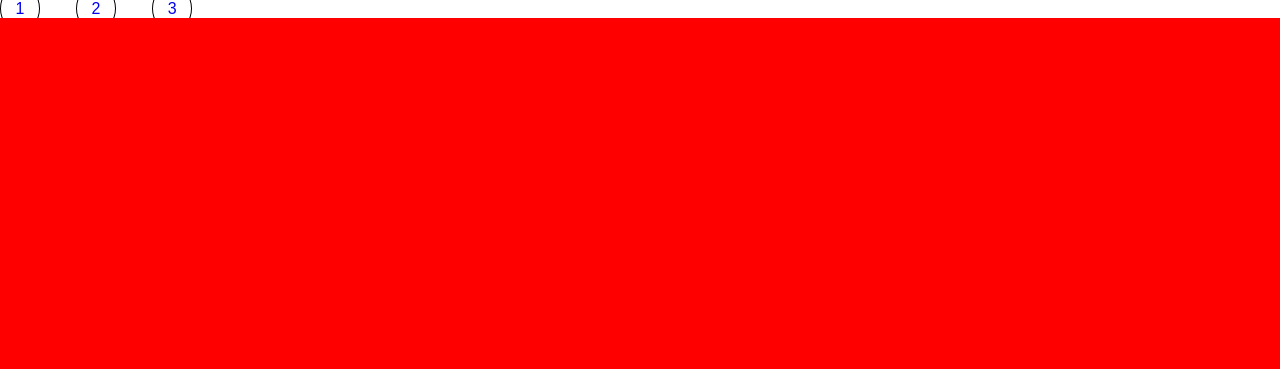
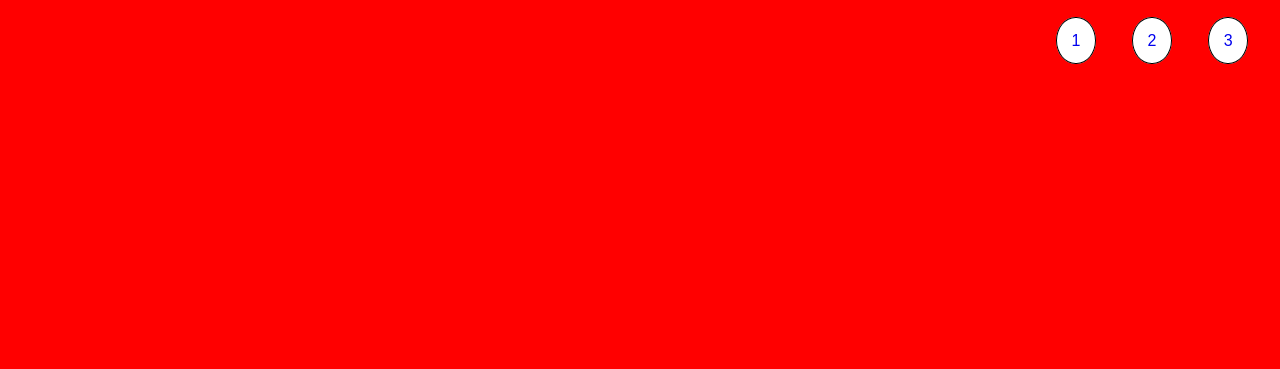
Before and after one commit to CristianN01/htmlcss-shoes, a plain HTML site: page index.html in a window 1280 px wide. Shown: the top 369 px of the page. Drawn offline with Linux system fonts and the light colour scheme.

Commit message:
completato esercizio con main migliorato

```diff
--- a/index.html
+++ b/index.html
@@ -8,6 +8,9 @@
 </head>
 <body>
     <header>
+    </header>
+
+    <main>
         <section class="nav flex">
             <nav>
                 <ul>
@@ -19,9 +22,6 @@
                 </ul>
             </nav>
         </section>
-    </header>
-
-    <main>
         <section class="primo-modello red">
             <img class="shoes-uno" src="./img-shoes/01.png" alt="shoes-one">
             <h1 class="yellow size">IL NOSTRO MODELLO DI PUNTA</h1>
--- a/style.css
+++ b/style.css
@@ -5,6 +5,8 @@
     font-family: sans-serif;
 
 }
+
+
 
 
 ul{
@@ -20,20 +22,20 @@ nav ul li > a{
     text-decoration: none;
 }
 
-a.uno{
-    position: absolute;
+li{
+    position: fixed;
+    z-index: 1;
     top: 2rem;
-    right: 2rem;
-}
-
-a.due{
-    top: 0;
     right: 0;
 }
 
-a.tre{
-    top: 0;
-    right: 0;
+nav{
+    position: relative;
+}
+.flex{
+    display: flex;
+    justify-content: flex-end;
+    align-items: center;
 }
 
 main{
```
